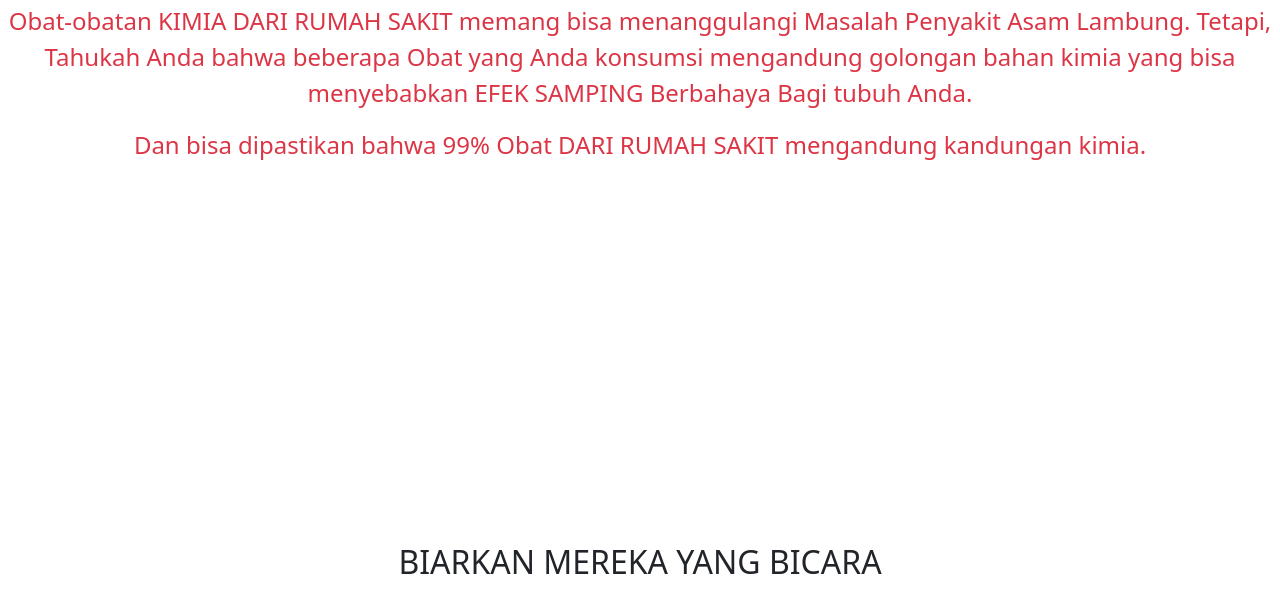
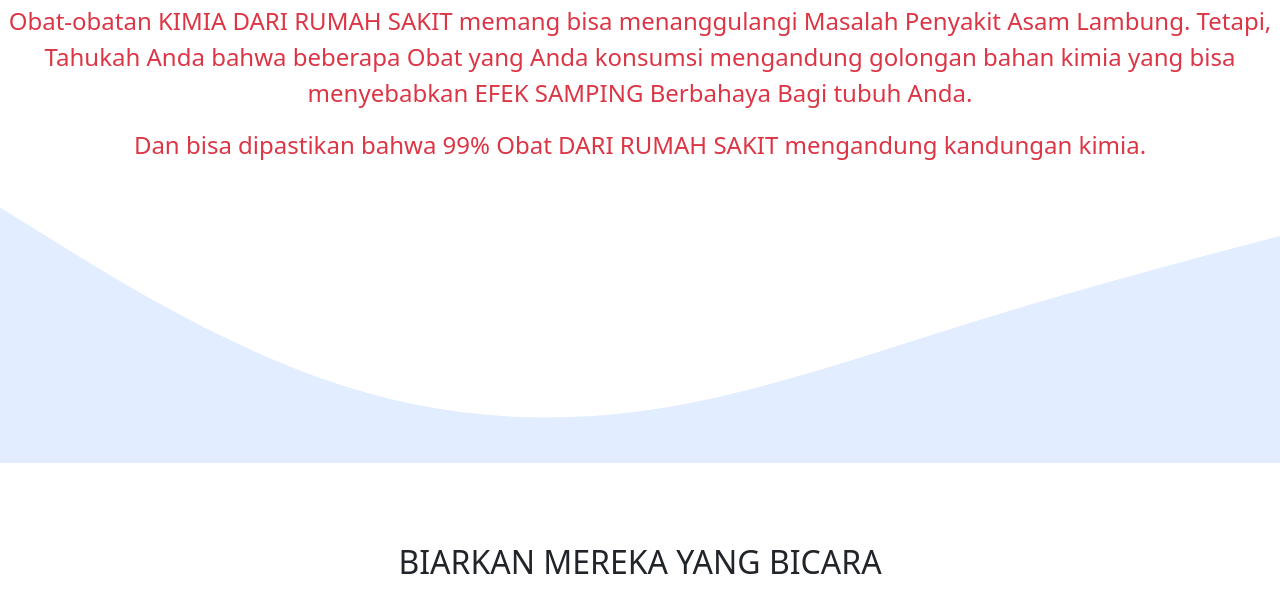
Before and after one commit to HydrocellProbiotik/HydrocellProbiotik.github.io, a plain HTML site: page index.html in a window 1280 px wide. Shown: the part 1436-2039 px from the top of the page. Drawn offline with nearby package versions, Linux system fonts and the light colour scheme.

Commit message:
Update index.html

```diff
--- a/index.html
+++ b/index.html
@@ -103,9 +103,9 @@
       </span>
       <svg xmlns="http://www.w3.org/2000/svg" viewBox="0 0 1440 320">
         <path
-          fill="#ffffff"
+          fill="#e2edff"
           fill-opacity="1"
-          d="M0,224L48,218.7C96,213,192,203,288,208C384,213,480,235,576,256C672,277,768,299,864,309.3C960,320,1056,320,1152,277.3C1248,235,1344,149,1392,106.7L1440,64L1440,320L1392,320C1344,320,1248,320,1152,320C1056,320,960,320,864,320C768,320,672,320,576,320C480,320,384,320,288,320C192,320,96,320,48,320L0,320Z"
+          d="M0,32L60,69.3C120,107,240,181,360,224C480,267,600,277,720,261.3C840,245,960,203,1080,165.3C1200,128,1320,96,1380,80L1440,64L1440,320L1380,320C1320,320,1200,320,1080,320C960,320,840,320,720,320C600,320,480,320,360,320C240,320,120,320,60,320L0,320Z"
         ></path>
       </svg>
     </section>
```
